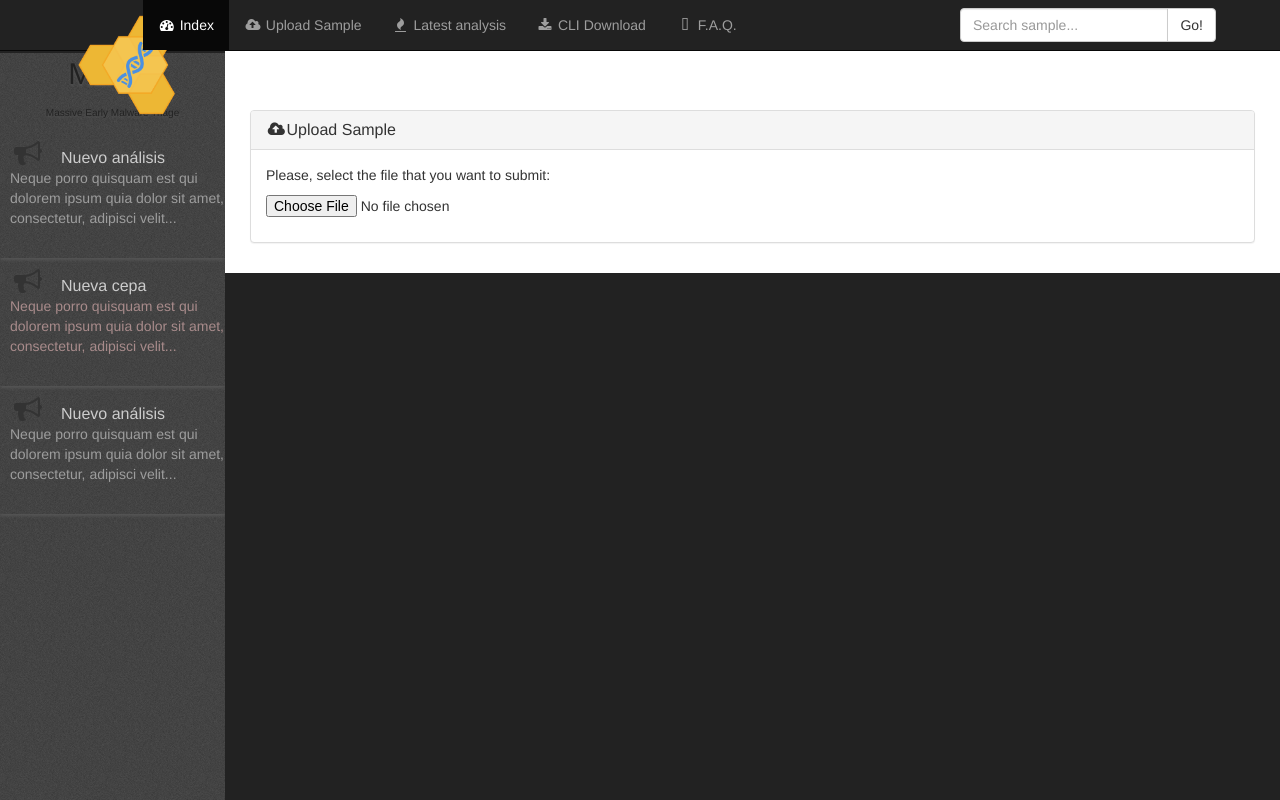
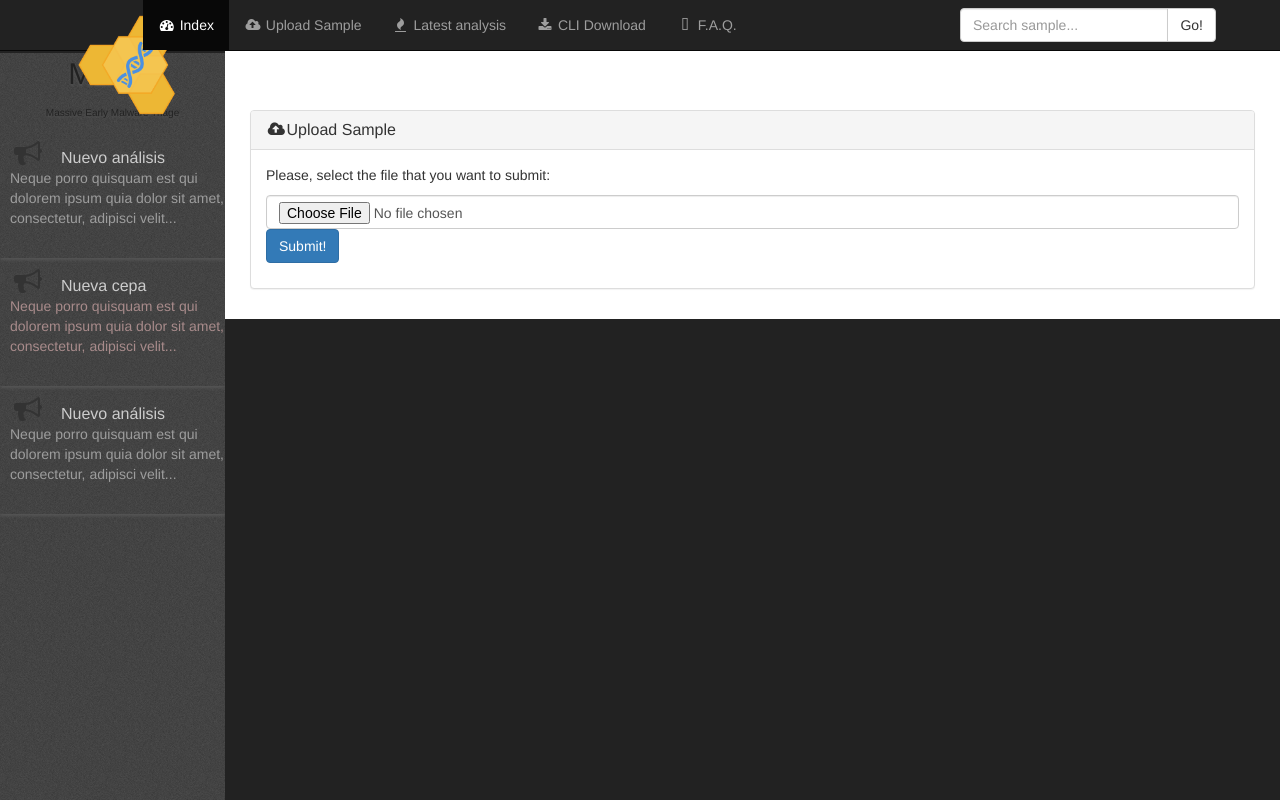
Before and after one commit to SecurityArtWork/MEMT, a Flask app: page /upload in a window 1280 px wide. Run offline with Flask 2, Linux system fonts and the light colour scheme; some libraries are stand-ins or nearby versions.

Commit message:
Jinja Upload.html template.

```diff
--- a/serv/app/templates/upload/index.html
+++ b/serv/app/templates/upload/index.html
@@ -19,7 +19,10 @@
                             <div class="panel-body">
                                 <p>Please, select the file that you want to submit:</p>
                                 <p>
-                                    <input id="input-1" type="file" class="file">
+
+                                    <input type="file" class="form-control">
+                                    <button type="submit" class="btn btn-primary">Submit!</button>
+
                                 </p>
                             </div>
                         </div>
```
